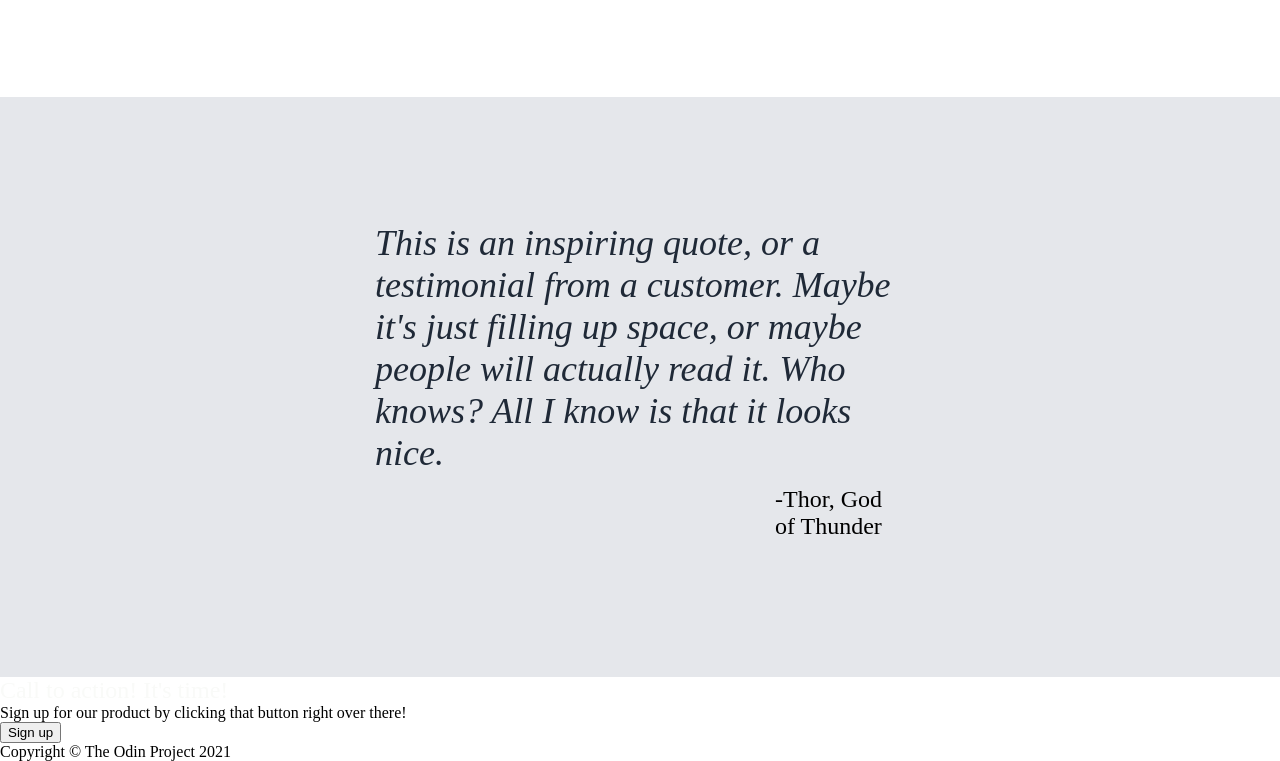
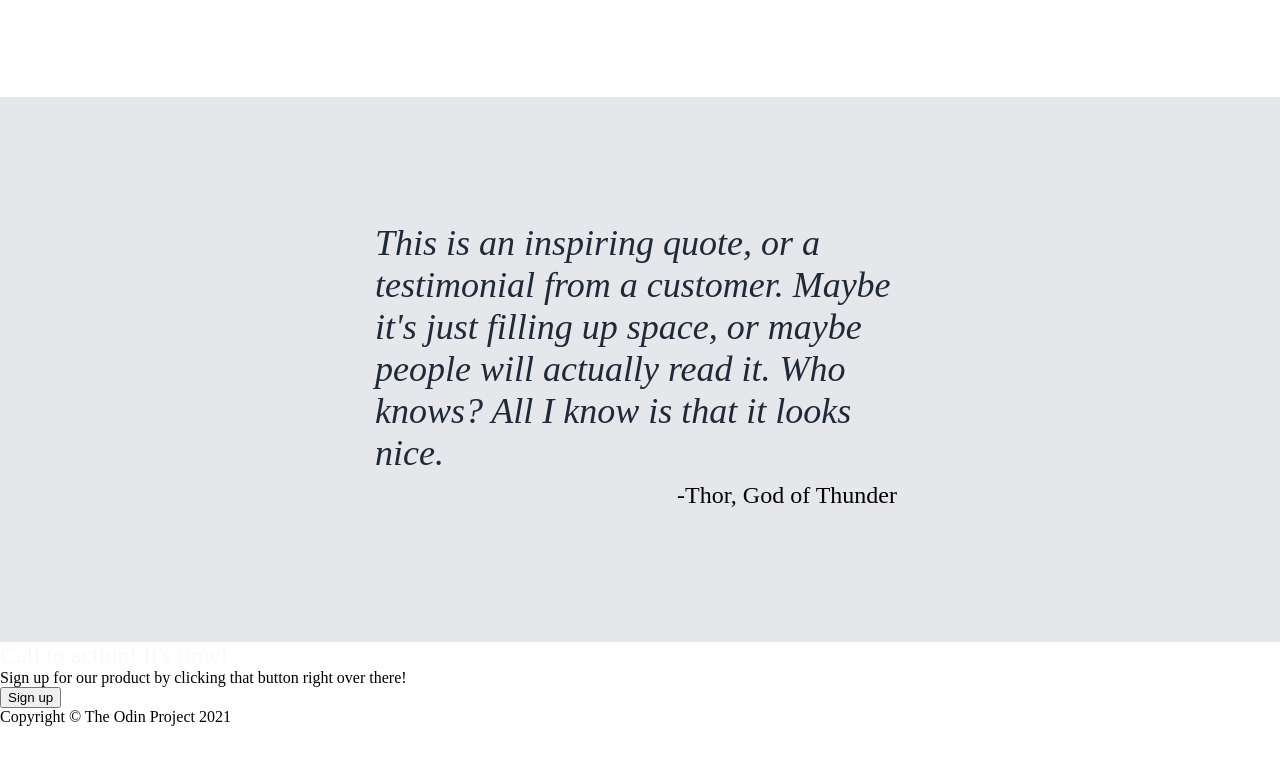
Before and after one commit to lolo-chan/odin-landing-page, a plain HTML site: page index.html in a window 1280 px wide. Shown: the part 1029-1790 px from the top of the page. After the commit the page ends 1755 px from the top, so only its background shows below. Drawn offline with Linux system fonts and the light colour scheme.

Commit message:
Style section 3

```diff
--- a/styles.css
+++ b/styles.css
@@ -114,7 +114,7 @@ a {
 }
 
 .by {
-    padding: 12px;
-    padding-left: 400px;
     font-size: 24px;
+    text-align: right;
+    padding: 8px;
 }
```
